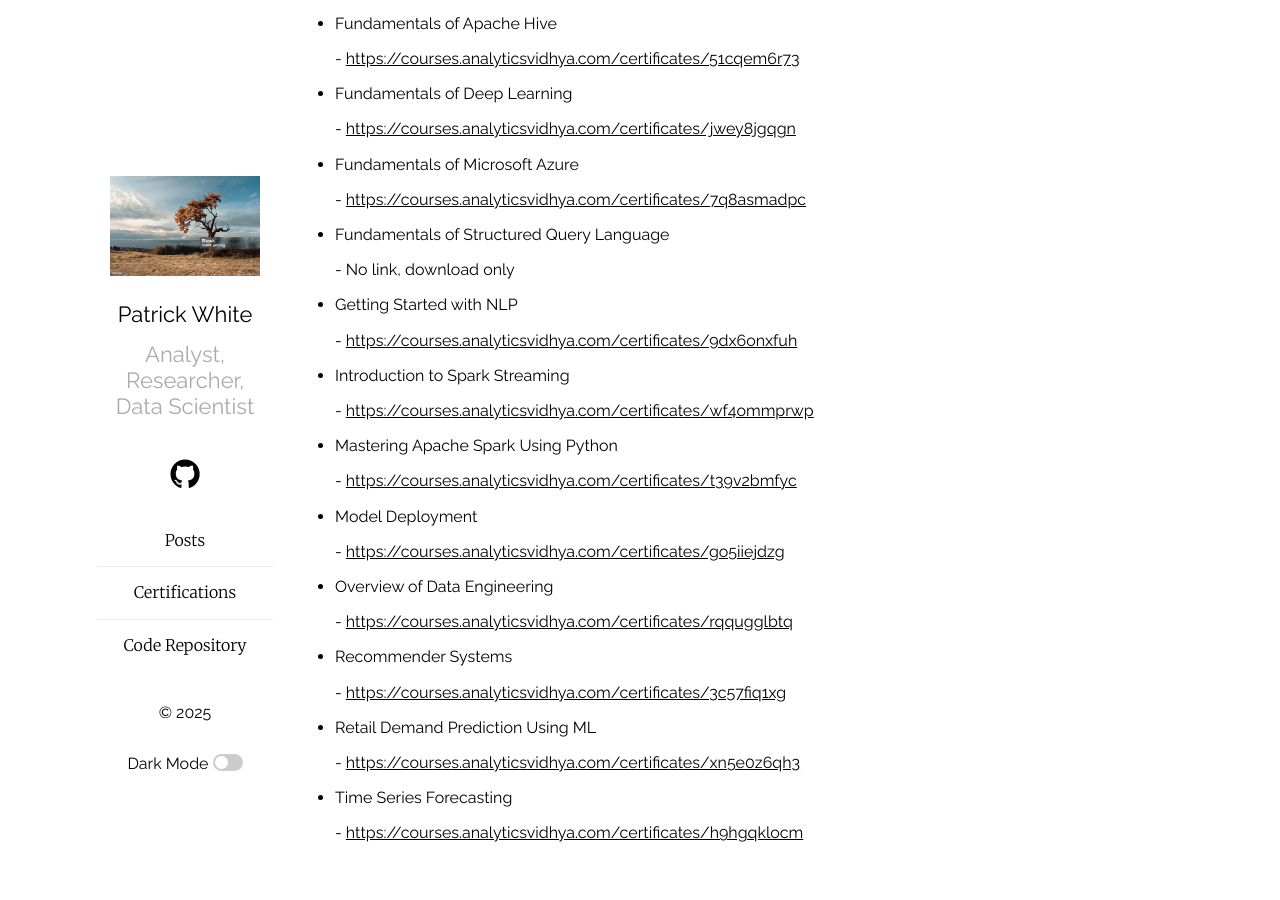
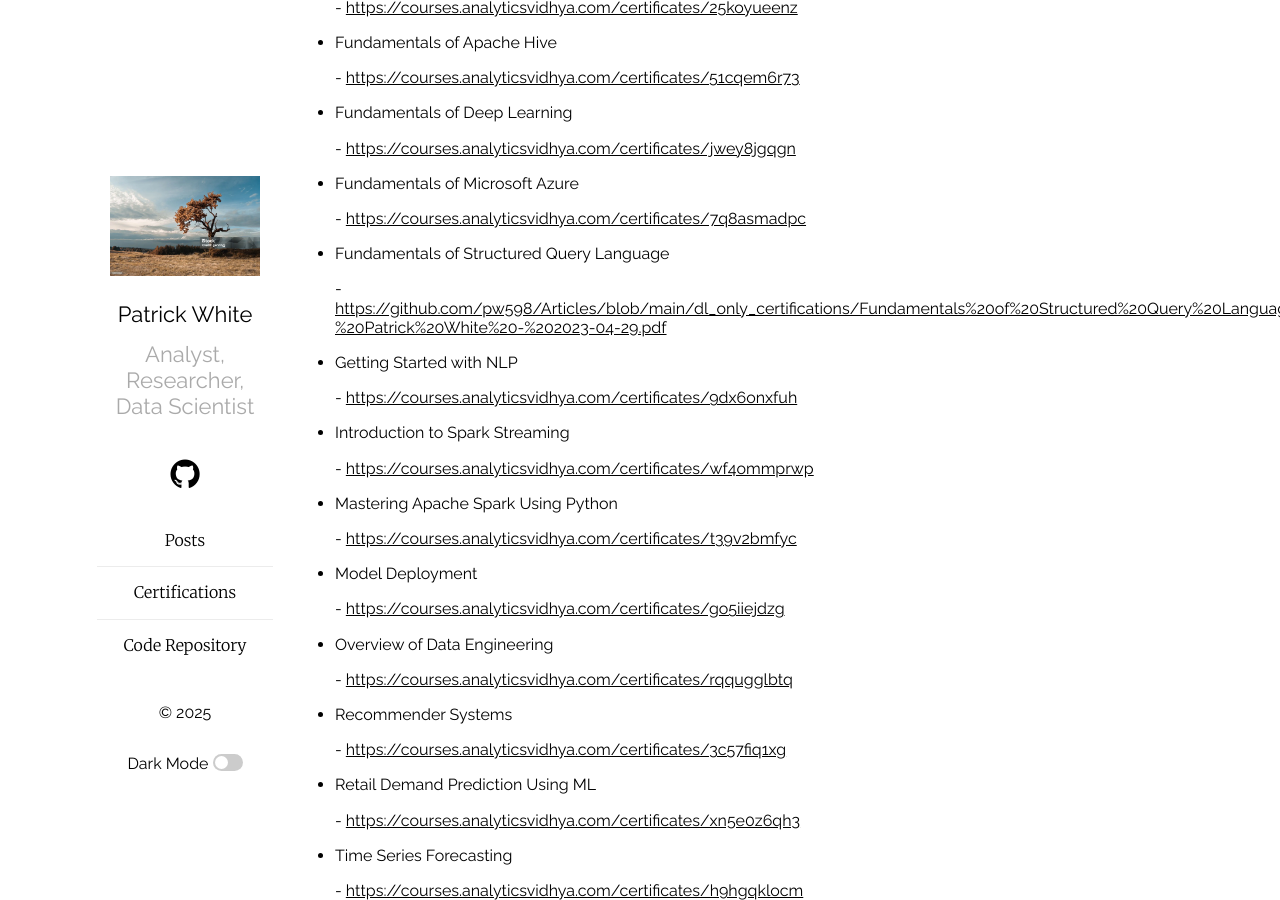
Before and after one commit to pw598/pw598.github.io, a Jekyll site: the page built from certifications.md, in a window 1280 px wide and 900 px high, scrolled down 866 px. Built offline with Jekyll 4.4.1, drawn with Linux system fonts in a browser that asks for light colours.

Commit message:
Add files via upload

```diff
--- a/certifications.md
+++ b/certifications.md
@@ -3,6 +3,7 @@
 title: "Certifications"
 ---
 
+<br>
 <br>
 
 # Certifications
@@ -55,7 +56,7 @@
 <p>- <a href="https://courses.analyticsvidhya.com/certificates/7q8asmadpc">https://courses.analyticsvidhya.com/certificates/7q8asmadpc</a></p>
 
 <li>Fundamentals of Structured Query Language</li>
-<p>- No link, download only</p>
+<p>- <a href="https://github.com/pw598/Articles/blob/main/dl_only_certifications/Fundamentals%20of%20Structured%20Query%20Language%20-%20Patrick%20White%20-%202023-04-29.pdf">https://github.com/pw598/Articles/blob/main/dl_only_certifications/Fundamentals%20of%20Structured%20Query%20Language%20-%20Patrick%20White%20-%202023-04-29.pdf</a></p>
 
 <li>Getting Started with NLP</li>
 <p>- <a href="https://courses.analyticsvidhya.com/certificates/9dx6onxfuh">https://courses.analyticsvidhya.com/certificates/9dx6onxfuh</a></p>
```
